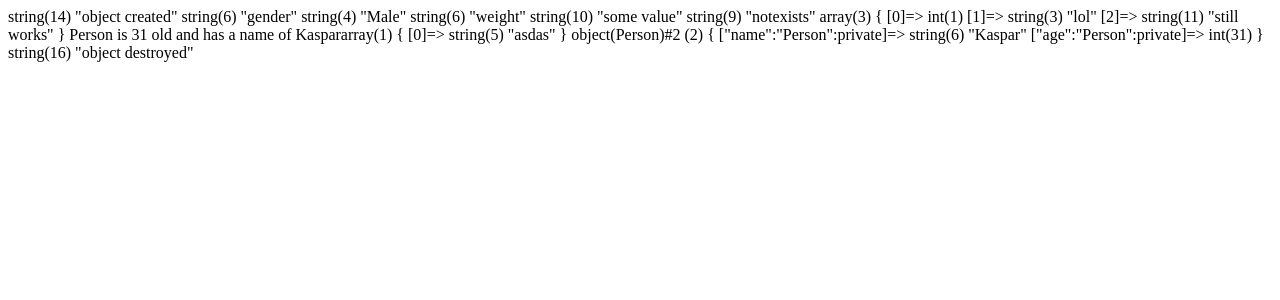
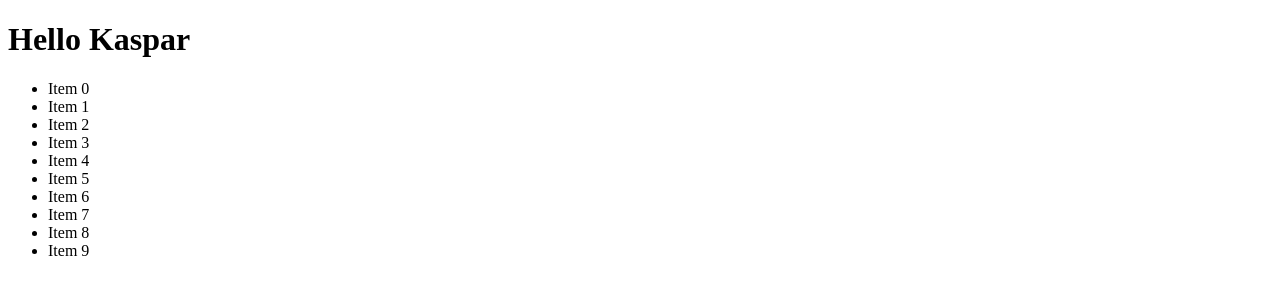
Before and after one commit to Kasparsu/kta24learnphp, a PHP site: page / in a window 1280 px wide. Shown: the top 300 px of the page. Run offline with PHP 8.4, Linux system fonts and the light colour scheme.

Commit message:
Simple website example

```diff
--- a/index.php
+++ b/index.php
@@ -1,44 +1,19 @@
 <?php
-
-class Person {
-    private $name;
-    private $age;
-    public function __construct($name, $age){
-        var_dump('object created');
-        $this->name = $name;
-        $this->age = $age;
-    }
-
-    public function __invoke(...$args){
-        var_dump($args);
-    }
-
-    public function __call($name, $args){
-        var_dump($name, $args);
-    }
-
-    public function __set($name, $value){
-        var_dump($name, $value);
-    }
-
-    public function __get($name){
-        var_dump($name);
-        return 'some value';
-    }
-
-    public function __toString(){
-        return "Person is $this->age old and has a name of $this->name";
-    }
-
-    public function __destruct(){
-        var_dump('object destroyed');
-    }
-}
-
-$person = new Person('Kaspar', 31);
-$person->gender = 'Male';
-var_dump($person->weight);
-$person->notexists(1, 'lol', 'still works');
-echo $person;
-$person('asdas');
-var_dump($person);
+$name = 'Kaspar';
+?>
+<!DOCTYPE html>
+<html lang="en">
+<head>
+    <meta charset="UTF-8">
+    <meta name="viewport" content="width=device-width, initial-scale=1.0">
+    <title>Document</title>
+</head>
+<body>
+    <h1>Hello <?=$name?></h1>
+    <ul>
+        <?php for($i=0; $i<10; $i++): ?>
+            <li>Item <?=$i?></li>
+        <?php endfor ?>
+    </ul>
+</body>
+</html>
```
